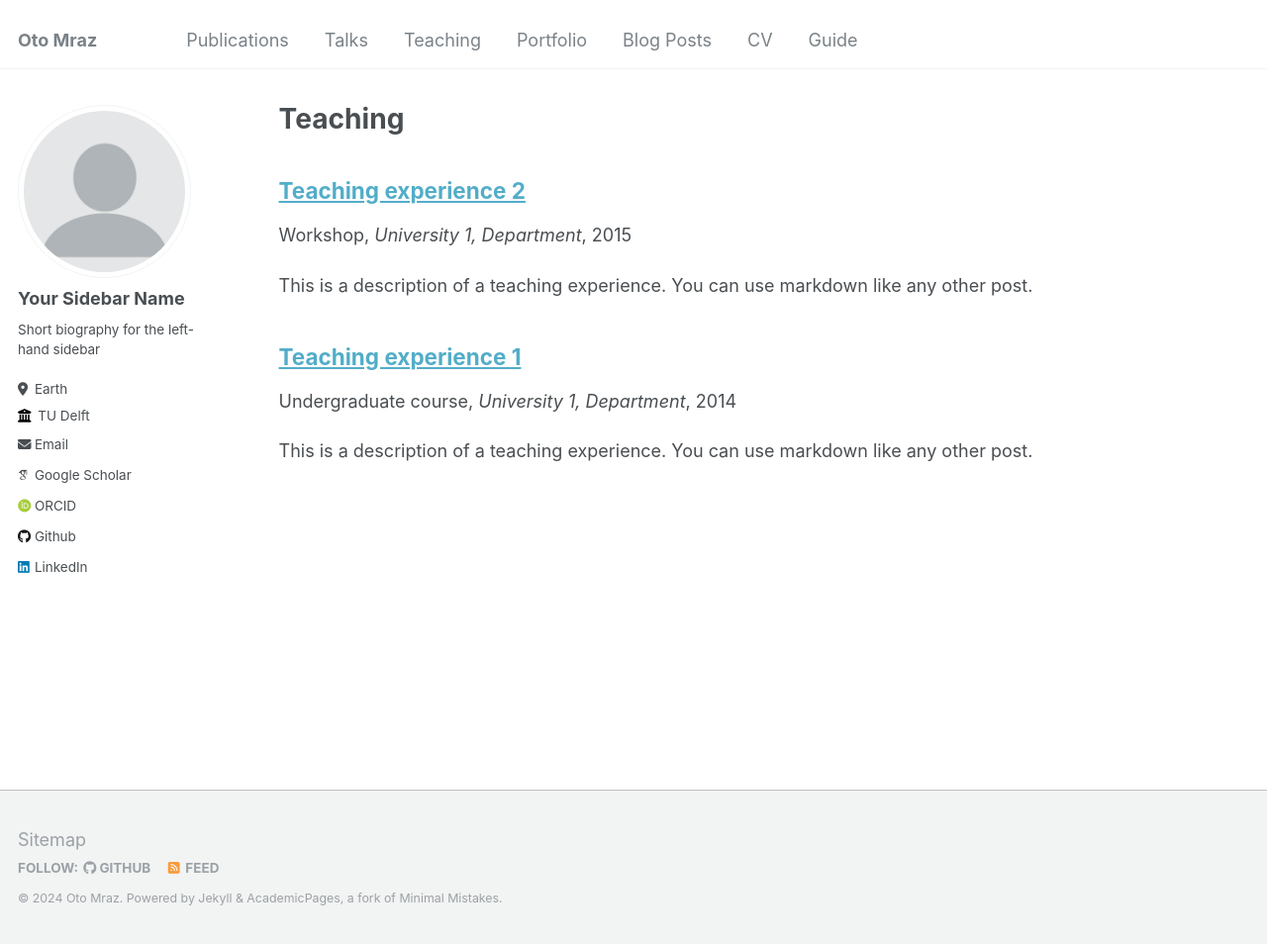
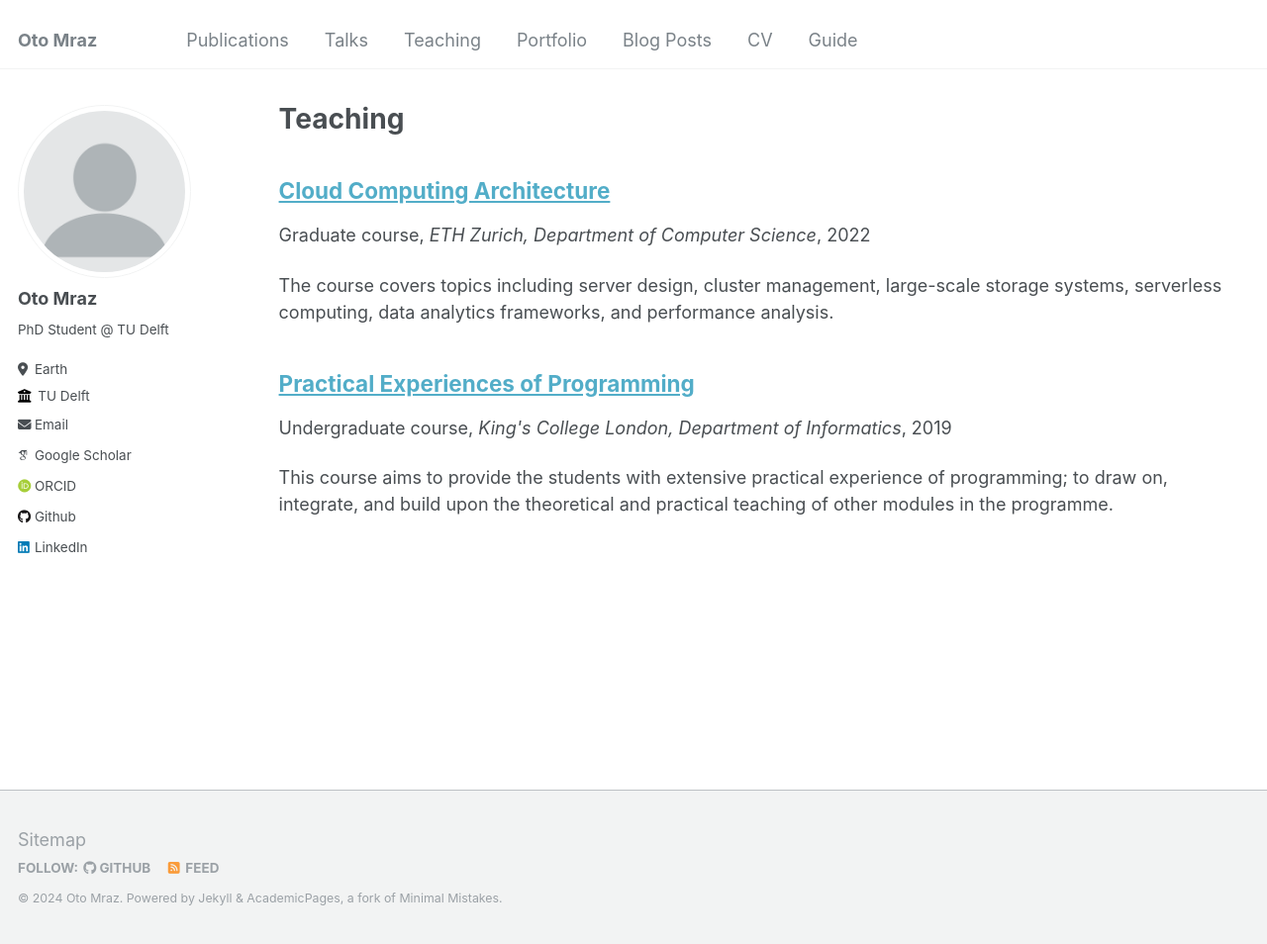
Before and after one commit to omrazCZ/omrazCZ.github.io, a Jekyll site: the page built from _pages/teaching.html, in a window 1280 px wide and 954 px high. Shown: the whole window at 99% size. Built offline with Jekyll 4.4.1, drawn with Linux system fonts in a browser that asks for light colours; some web fonts are replaced.

Commit message:
Add teaching experiences

```diff
--- a/_config.yml
+++ b/_config.yml
@@ -22,9 +22,9 @@ repository               : "https://omrazcz.github.io/"
 author:
   # Biographic information
   avatar           : "profile.png"
-  name             : "Your Sidebar Name"
+  name             : "Oto Mraz"
   pronouns         : # example: "she/her"
-  bio              : "Short biography for the left-hand sidebar"
+  bio              : "PhD Student @ TU Delft"
   location         : "Earth"
   employer         : "TU Delft"
   uri              : # URL
--- a/_teaching/2014-spring-teaching-1.md
+++ /dev/null
@@ -1,20 +0,0 @@
----
-title: "Teaching experience 1"
-collection: teaching
-type: "Undergraduate course"
-permalink: /teaching/2014-spring-teaching-1
-venue: "University 1, Department"
-date: 2014-01-01
-location: "City, Country"
----
-
-This is a description of a teaching experience. You can use markdown like any other post.
-
-Heading 1
-======
-
-Heading 2
-======
-
-Heading 3
-======
--- a/_teaching/2015-spring-teaching-2.md
+++ /dev/null
@@ -1,20 +0,0 @@
----
-title: "Teaching experience 2"
-collection: teaching
-type: "Workshop"
-permalink: /teaching/2015-spring-teaching-1
-venue: "University 1, Department"
-date: 2015-01-01
-location: "City, Country"
----
-
-This is a description of a teaching experience. You can use markdown like any other post.
-
-Heading 1
-======
-
-Heading 2
-======
-
-Heading 3
-======
--- /dev/null
+++ b/_teaching/2019-autumn-teaching-1.md
@@ -0,0 +1,27 @@
+---
+title: "Practical Experiences of Programming"
+collection: teaching
+type: "Undergraduate course"
+permalink: /teaching/2019-autumn-teaching-1
+venue: "King's College London, Department of Informatics"
+date: 2019-09-01
+location: "London, United Kingdom"
+---
+
+This course aims to provide the students with extensive practical experience of programming; to draw on, integrate, and build upon the theoretical and practical teaching of other modules in the programme.
+
+C++ is used as the basis for this module; with additional use of other languages (e.g. Haskell, Scala, Prolog) to clarify and illustrate other points as appropriate.
+
+Syllabus:
+
+- Imperative/object-oriented programming concepts
+- Virtualisation, dynamic dispatch and design patterns
+- Abstraction and generic programming;
+- Templates and template meta-programming
+- Memory management and smart pointers
+- Non-imperative programming concepts
+- Recursive definitions of algorithms
+- Lambda functions and higher-order functions
+- Logic programming
+
+[Course Website](https://www.kcl.ac.uk/abroad/module-options/module?id=8c450242-d4e4-4853-8ad7-d1ee1ee57f0c)
--- /dev/null
+++ b/_teaching/2022-spring-teaching-2.md
@@ -0,0 +1,19 @@
+---
+title: "Cloud Computing Architecture"
+collection: teaching
+type: "Graduate course"
+permalink: /teaching/2022-spring-teaching-1
+venue: "ETH Zurich, Department of Computer Science"
+date: 2022-02-16
+location: "Zurich, Switzerland"
+---
+
+The course covers topics including server design, cluster management, large-scale storage systems, serverless computing, data analytics frameworks, and performance analysis.
+
+Syllabus:
+
+- Explain how datacenter hardware and software systems are organized
+- Analyze the performance, energy efficiency, and availability tradeoffs in the design of cloud systems
+- Implement cloud applications and evaluate their performance
+
+[Course Website](https://systems.ethz.ch/education/courses/2022-spring/cloud-computing-architecture.html)
```
Also changed, not shown: README.md (+0 -12 lines), _publications/2023-09-22-what-if-analysis-1.md (renamed from _publications/2009-10-01-paper-title-number-1.md), 10 other files.
